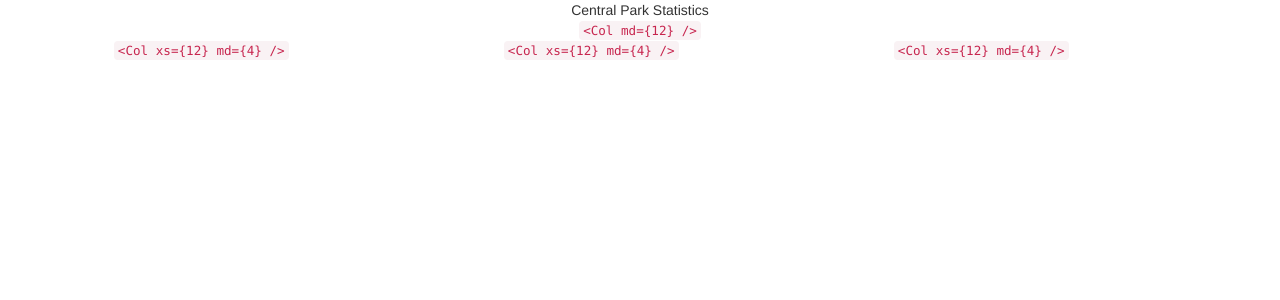
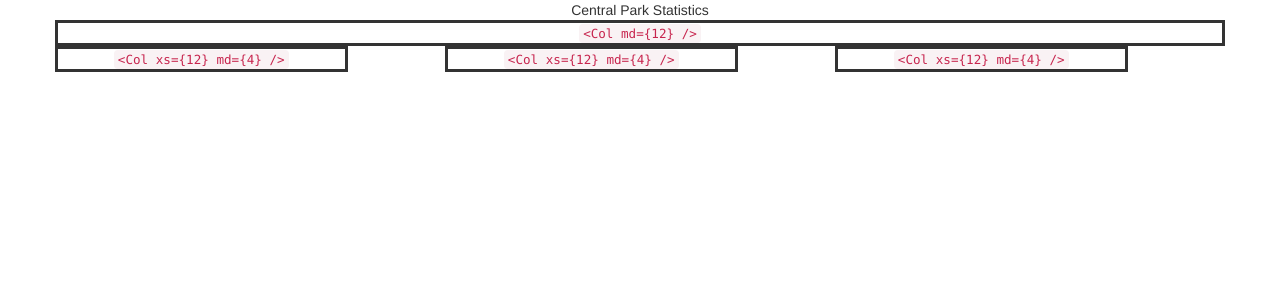
Before and after one commit to jerseycity2018/team-1, a React (Create React App) app in the folder my-app/: page / in a window 1280 px wide. Shown: the top 300 px of the page. Built offline with nearby package versions, Linux system fonts and the light colour scheme.

Commit message:
grid border

```diff
--- a/my-app/src/components/Dashboard.js
+++ b/my-app/src/components/Dashboard.js
@@ -12,19 +12,19 @@
         </header>
         </div>
         <Grid>
-          <Row className="show-grid">
+          <Row className="show-grid" className="border">
             <Col md={12}>
               <code>{'<Col md={12} />'}</code>
             </Col>
           </Row>
           <Row>
-            <Col xs={12} md={3}>
+            <Col xs={12} md={3} className="border">
               <code>{'<Col xs={12} md={4} />'}</code>
             </Col>
-            <Col xs={12} md={3} xsOffset={1}>
+            <Col xs={12} md={3} mdOffset={1} className="border">
               <code>{'<Col xs={12} md={4} />'}</code>
             </Col>
-            <Col xs={12} md={3} xsOffset={1}>
+            <Col xs={12} md={3} mdOffset={1} className="border">
               <code>{'<Col xs={12} md={4} />'}</code>
             </Col>
           </Row>
--- a/my-app/src/styles/dashboard.css
+++ b/my-app/src/styles/dashboard.css
@@ -0,0 +1,3 @@
+.border{
+  border-style: solid;
+}
```
